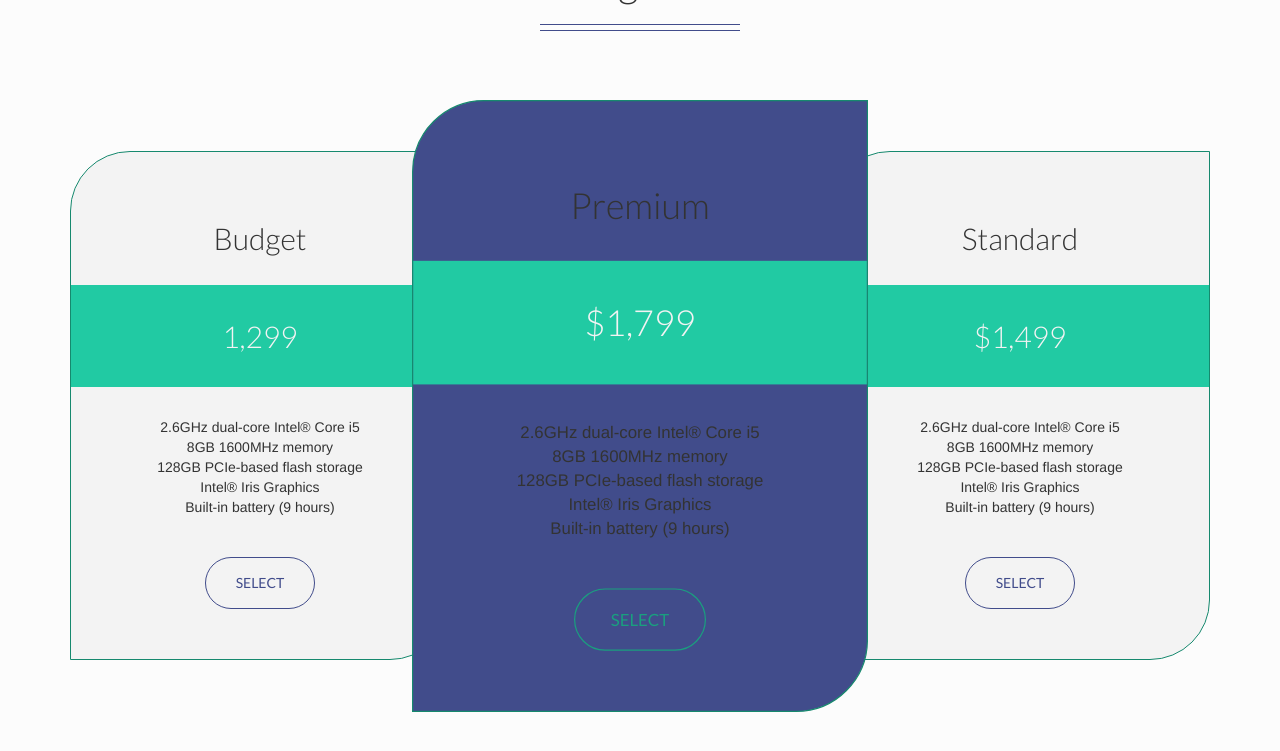
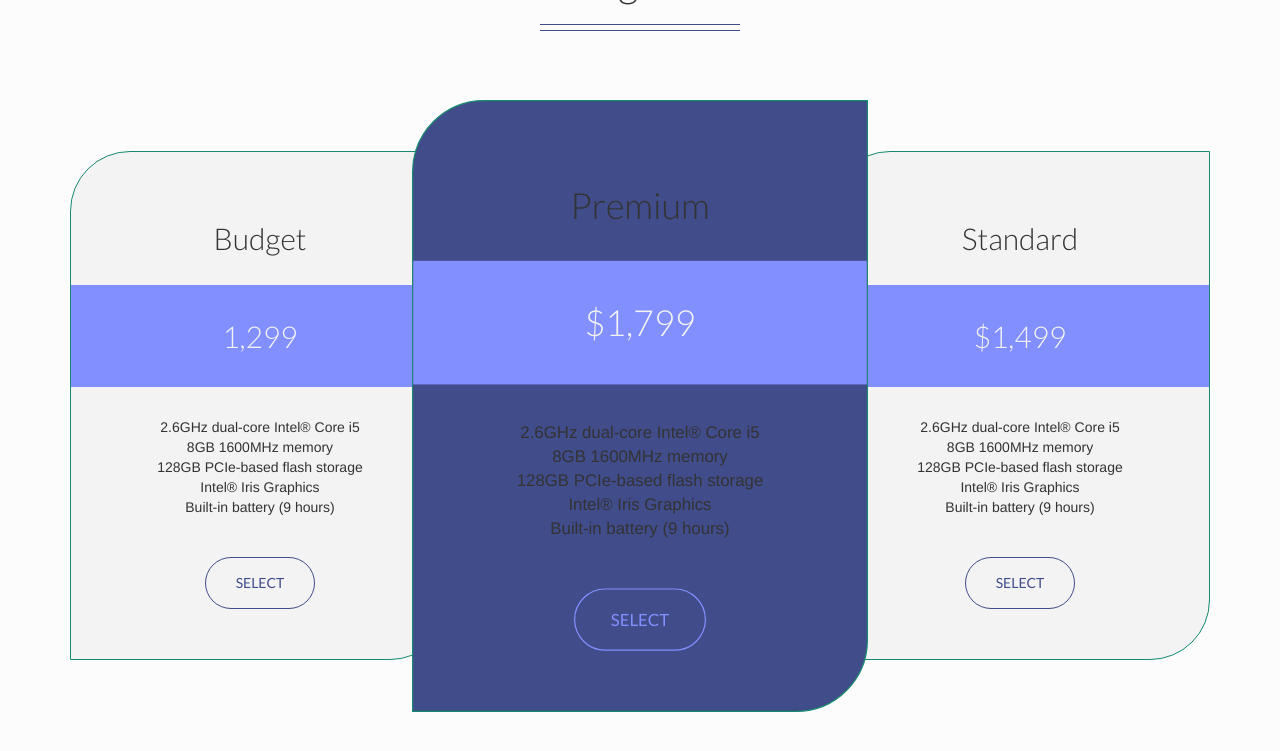
Before and after one commit to plandku5e/plandku5e.gihub.io, a Jekyll site: the page built from index.html, in a window 1280 px wide and 900 px high, scrolled down 3931 px. Shown: the top 751 px of the window. Built offline with Jekyll 4.4.1, drawn with Linux system fonts in a browser that asks for light colours; nearby versions of some CDN libraries.

Commit message:
no message

```diff
--- a/css/main.css
+++ b/css/main.css
@@ -787,7 +787,7 @@ filter:progid:DXImageTransform.Microsoft.gradient(enabled='false')
 	font-size: 30px;
 	font-weight: 300;
 	color: #f3f3f3;
-	background-color: #21caa3
+	background-color: #828fff
 }
 @media(min-width:768px) {
 .promo {
@@ -838,8 +838,8 @@ h2 {
 	transform: scale(1.2)
 }
 .featured .btn-default {
-	color: #1a9f7f;
-	border-color: #1a9f7f
+	color: #828fff;
+	border-color: #828fff
 }
 .featured .btn-default:hover {
 	color: #414c8b;
```
